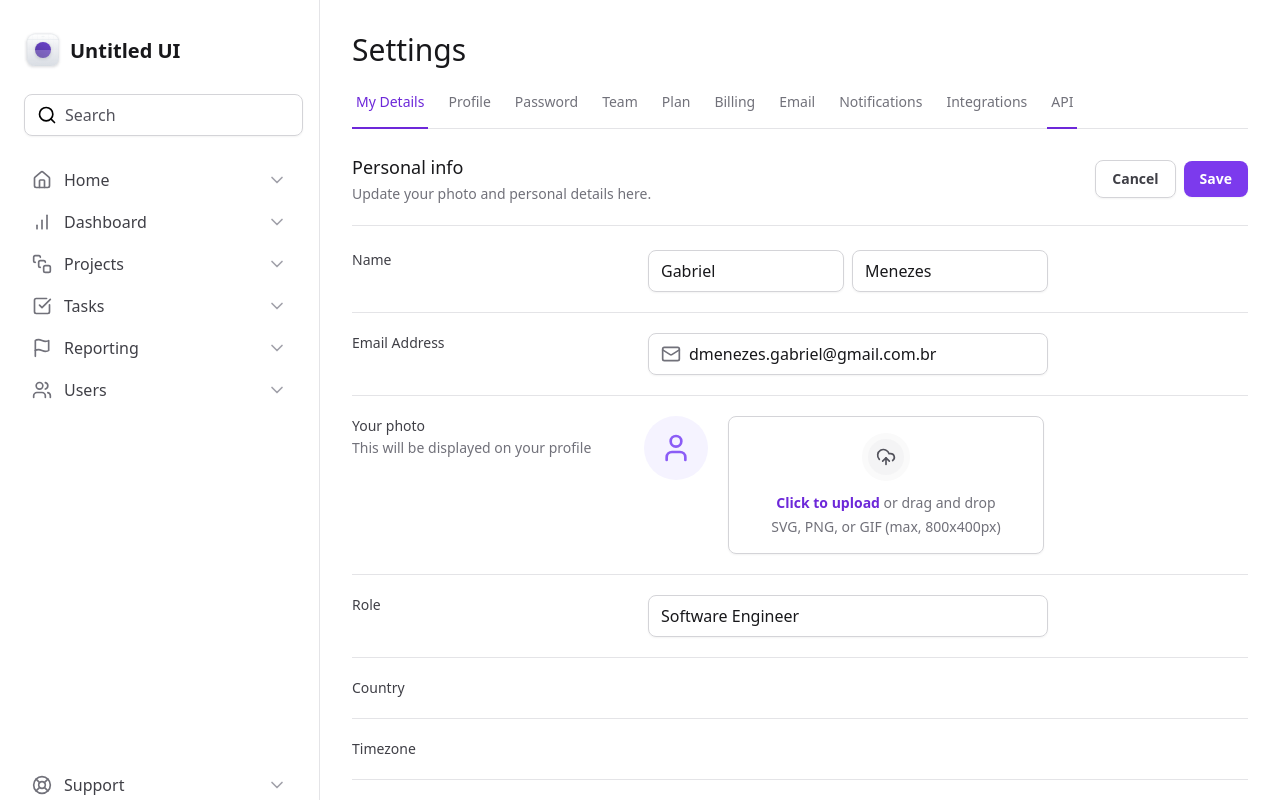
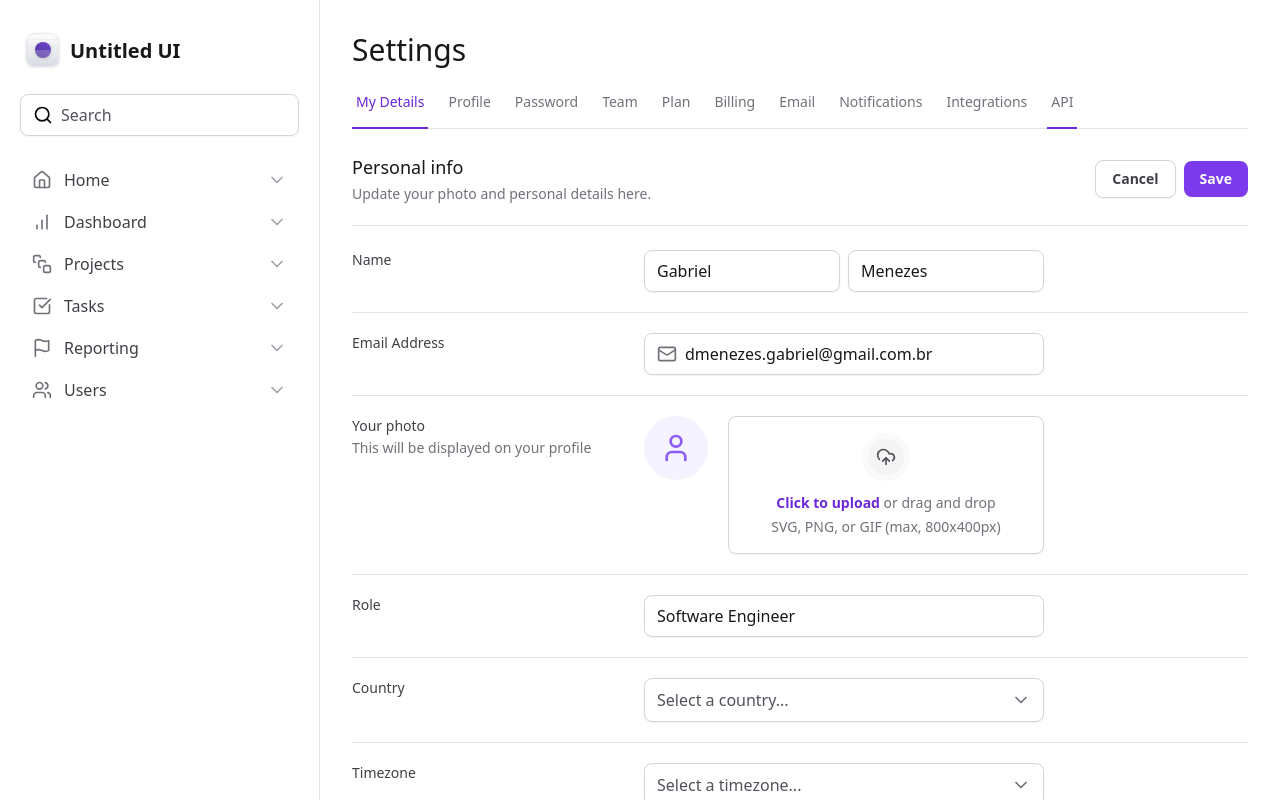
Before and after one commit to dmenezesgabriel/next-tailwind-ignite, a Next.js app: page / in a window 1280 px wide. Shown: the top 800 px of the page. Built offline with nearby package versions, Linux system fonts and the light colour scheme.

Commit message:
feat: add select component

```diff
--- a/package.json
+++ b/package.json
@@ -9,6 +9,7 @@
     "lint": "next lint"
   },
   "dependencies": {
+    "@radix-ui/react-select": "2.1.4",
     "@radix-ui/react-tabs": "1.1.2",
     "framer-motion": "11.15.0",
     "lucide-react": "0.469.0",
--- a/src/app/page.tsx
+++ b/src/app/page.tsx
@@ -2,6 +2,8 @@
 import * as Input from "@/components/input";
 import { Mail } from "lucide-react";
 import * as FileInput from "@/components/form/file-input";
+import { Select } from "@/components/form/select";
+import { SelectItem } from "@/components/form/select/select-item";
 
 export default function Home() {
   return (
@@ -112,7 +114,10 @@
             >
               Country
             </label>
-            <div></div>
+            <Select placeholder="Select a country...">
+              <SelectItem value="br" text="Brazil" />
+              <SelectItem value="use" text="United States" />
+            </Select>
           </div>
 
           <div className="grid-cols-form grid gap-3 pt-5">
@@ -122,7 +127,13 @@
             >
               Timezone
             </label>
-            <div></div>
+            <Select placeholder="Select a timezone...">
+              <SelectItem
+                value="utc8"
+                text="Pacific Standard Time (UTC-08:00)"
+              />
+              <SelectItem value="utc3" text="America São Paulo (UTC-03:00)" />
+            </Select>
           </div>
 
           <div className="grid-cols-form grid gap-3 pt-5">
--- /dev/null
+++ b/src/components/form/select/index.tsx
@@ -0,0 +1,37 @@
+"use client";
+
+import * as SelectPrimitive from "@radix-ui/react-select";
+import { ChevronDown } from "lucide-react";
+import { ReactNode } from "react";
+
+interface SelectProps {
+  children: ReactNode;
+  placeholder: string;
+}
+
+export function Select({ children, placeholder }: SelectProps) {
+  return (
+    <SelectPrimitive.Root>
+      <SelectPrimitive.Trigger className="flex h-11 w-full items-center justify-between gap-2 rounded-lg border border-zinc-300 px-3 py-2 shadow-sm data-[placeholder]:text-zinc-600">
+        <SelectPrimitive.Value
+          placeholder={placeholder}
+          className="text-black"
+        />
+        <SelectPrimitive.Icon>
+          <ChevronDown className="h-5 w-5 text-zinc-500" />
+        </SelectPrimitive.Icon>
+      </SelectPrimitive.Trigger>
+
+      <SelectPrimitive.Portal>
+        <SelectPrimitive.Content
+          side="bottom"
+          position="popper"
+          className="z-10 w-[--radix-select-trigger-width] overflow-hidden rounded-lg border border-zinc-200 bg-white"
+          sideOffset={8}
+        >
+          <SelectPrimitive.Viewport>{children}</SelectPrimitive.Viewport>
+        </SelectPrimitive.Content>
+      </SelectPrimitive.Portal>
+    </SelectPrimitive.Root>
+  );
+}
--- /dev/null
+++ b/src/components/form/select/select-item.tsx
@@ -0,0 +1,24 @@
+"use client";
+
+import * as SelectPrimitive from "@radix-ui/react-select";
+import { Check } from "lucide-react";
+
+type SelectItemProps = SelectPrimitive.SelectItemProps & {
+  text: string;
+};
+
+export function SelectItem({ text, ...props }: SelectItemProps) {
+  return (
+    <SelectPrimitive.Item
+      className="flex items-center justify-between gap-2 px-3 py-2.5 outline-none data-[highlighted]:bg-zinc-50"
+      {...props}
+    >
+      <SelectPrimitive.ItemText className="text-black">
+        {text}
+      </SelectPrimitive.ItemText>
+      <SelectPrimitive.ItemIndicator>
+        <Check className="h-4 w-4 text-violet-500" />
+      </SelectPrimitive.ItemIndicator>
+    </SelectPrimitive.Item>
+  );
+}
--- a/src/components/input.tsx
+++ b/src/components/input.tsx
@@ -22,7 +22,7 @@
 export function Root(props: InputRootProps) {
   return (
     <div
-      className="mx-1 flex w-full items-center gap-2 rounded-lg border border-zinc-300 px-3 py-2 shadow-sm"
+      className="flex w-full items-center gap-2 rounded-lg border border-zinc-300 px-3 py-2 shadow-sm"
       {...props}
     ></div>
   );
```
Also changed, not shown: 1 other file (tests, documents, lock files or other folders).
